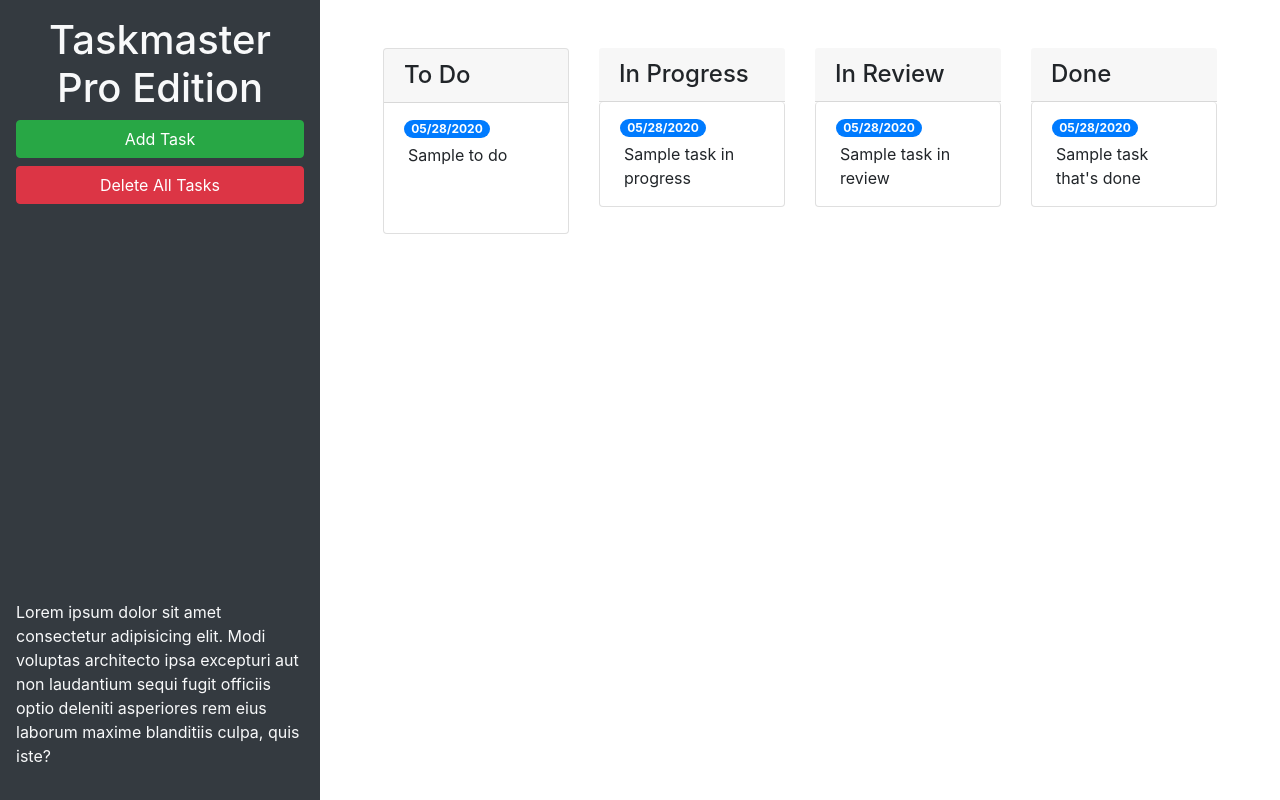
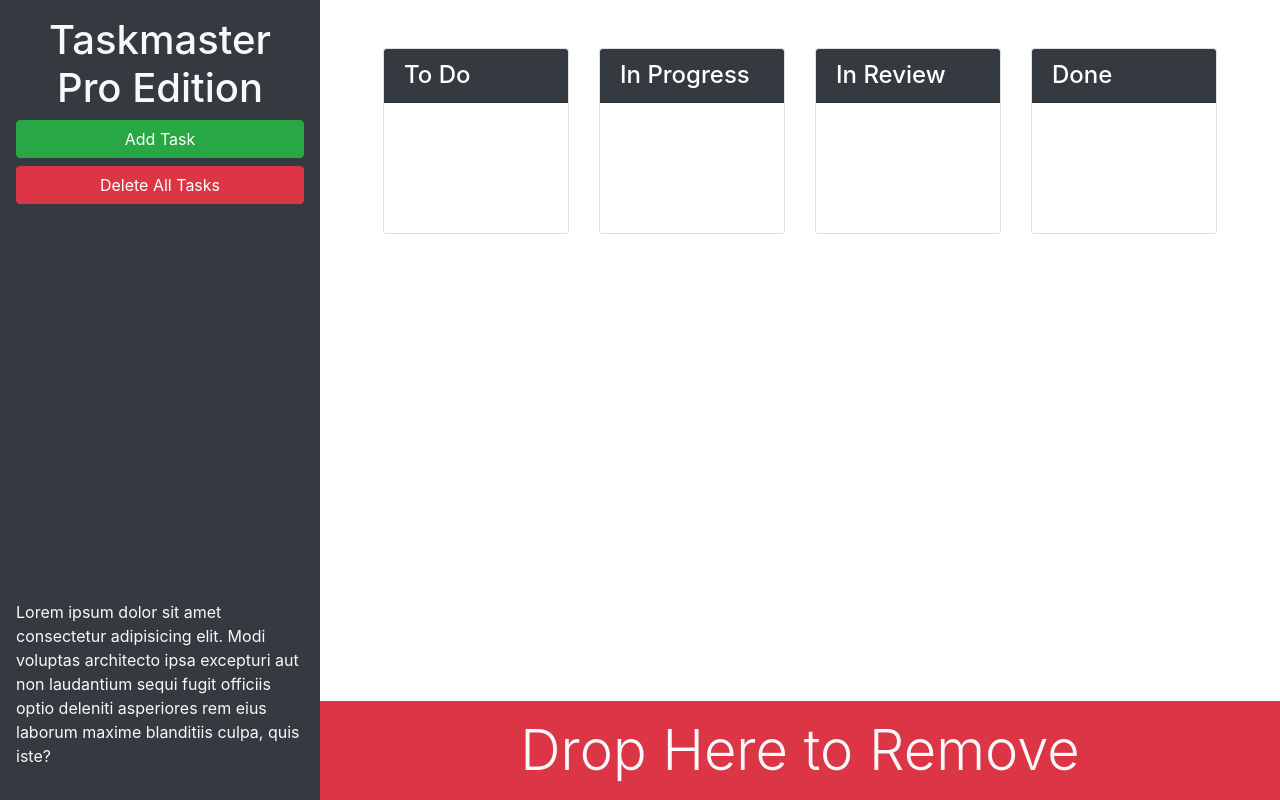
Before and after one commit to AndrewCLeonard/taskmaster-pro, a plain HTML site: page index.html in a window 1280 px wide. Drawn offline with nearby package versions, Linux system fonts and the light colour scheme.

Commit message:
bootstrap flex layout for cards

```diff
--- a/index.html
+++ b/index.html
@@ -16,63 +16,52 @@ https://courses.bootcampspot.com/courses/951/pages/5-dot-2-6-use-bootstrap-utili
 
 	<body>
 		<div class="row min-vh-100 no-gutters">
-			<header class="col-12 col-lg-3 bg-dark text-light d-flex flex-column p-4 p-lg-3">
+			<header class="col-12 col-lg-3 bg-dark text-light sticky-top d-flex flex-column p-4 p-lg-3">
 				<h1 class="text-center">Taskmaster Pro Edition</h1>
 				<button id="create-task" class="btn btn-block btn-success" data-toggle="modal" data-target="#task-form-modal">Add Task</button>
 				<button id="remove-tasks" class="btn btn-block btn-danger">Delete All Tasks</button>
-				<p class="mt-auto">
+				<p class="mt-auto d-none d-lg-block">
 					Lorem ipsum dolor sit amet consectetur adipisicing elit. Modi voluptas architecto ipsa excepturi aut non laudantium sequi fugit officiis
 					optio deleniti asperiores rem eius laborum maxime blanditiis culpa, quis iste?
 				</p>
 			</header>
-			<main class="col-12 col-lg-9">
+			<main class="col-12 col-lg-9 d-flex flex-column">
 				<div class="m-5 row justify-content-around">
 					<!-- toDo start -->
 					<div class="col-12 col-md-6 col-xl-3 mb-3">
 						<div class="card">
-							<h4 class="card-header">To Do</h4>
-							<ul id="list-toDo" class="list-group list-group-flush">
-								<li class="list-group-item">
-									<span class="badge badge-primary badge-pill">05/28/2020</span>
-									<p class="m-1">Sample to do</p>
-								</li>
-							</ul>
+							<h4 class="card-header text-white bg-dark">To Do</h4>
+							<ul id="list-toDo" class="list-group list-group-flush"></ul>
 						</div>
 					</div>
 					<!-- toDo end -->
 					<!-- inProgress start -->
 					<div class="col-12 col-md-6 col-xl-3 mb-3">
-						<h4 class="card-header">In Progress</h4>
-						<ul id="list-inprogress" class="list-group list-group flush">
-							<li class="list-group-item">
-								<sp class="badge badge-primary badge-pill">05/28/2020</sp>
-								<p class="m-1">Sample task in progress</p>
-							</li>
-						</ul>
+						<div class="card">
+							<h4 class="card-header text-white bg-dark">In Progress</h4>
+							<ul id="list-inprogress" class="list-group list-group-flush"></ul>
+						</div>
 					</div>
 					<!-- in progress end -->
 					<!-- in review start -->
 					<div class="col-12 col-md-6 col-xl-3 mb-3">
-						<h4 class="card-header">In Review</h4>
-						<ul id="list-inReview" class="list-group list-group flush">
-							<li class="list-group-item">
-								<sp class="badge badge-primary badge-pill">05/28/2020</sp>
-								<p class="m-1">Sample task in review</p>
-							</li>
-						</ul>
+						<div class="card">
+							<h4 class="card-header text-white bg-dark">In Review</h4>
+							<ul id="list-inReview" class="list-group list-group-flush"></ul>
+						</div>
 					</div>
 					<!-- in review end -->
 					<!-- done start -->
 					<div class="col-12 col-md-6 col-xl-3 mb-3">
-						<h4 class="card-header">Done</h4>
-						<ul id="list-done" class="list-group list-group flush">
-							<li class="list-group-item">
-								<sp class="badge badge-primary badge-pill">05/28/2020</sp>
-								<p class="m-1">Sample task that's done</p>
-							</li>
-						</ul>
+						<div class="card">
+							<h4 class="card-header text-white bg-dark">Done</h4>
+							<ul id="list-done" class="list-group list-group-flush"></ul>
+						</div>
 					</div>
 					<!-- done end -->
+				</div>
+				<div class="trash mt-auto">
+					<div class="w-100 bg-danger p-3 text-center text-light display-4">Drop Here to Remove</div>
 				</div>
 			</main>
 		</div>
```
Also changed, not shown: 1 other file.
